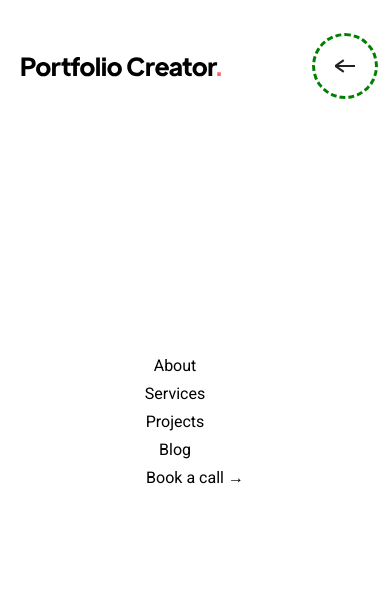
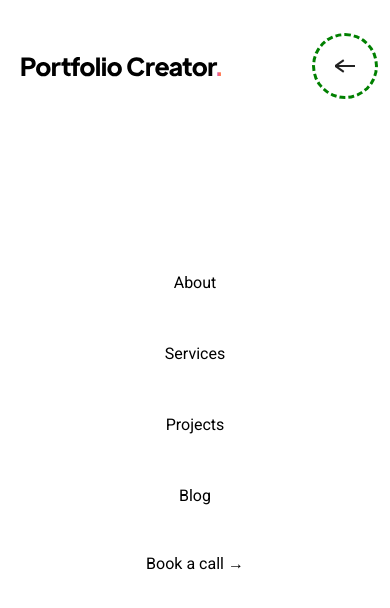
Before and after one commit to Usmonkul/Porfolio-creator, a plain HTML site: page index.html in a window 390 px wide. Both pictures are taken after a click on the link 345 px from the left and 66 px from the top of the page. Drawn offline with Linux system fonts and the light colour scheme.

Commit message:
add responsive ness to header

```diff
--- a/index.html
+++ b/index.html
@@ -34,7 +34,7 @@
           </a>
         </div>
         <!-- Navigation links -->
-        <ul class="header__nav-list">
+        <ul id="jsNavList" class="header__nav-list">
           <li class="header__list--item">
             <a href="#" class="header__list--link">About</a>
           </li>
--- a/js/main.js
+++ b/js/main.js
@@ -1,6 +1,8 @@
 "use strict";
 const hamBtn = document.querySelector(".menu-btn");
+const elNavList = document.getElementById("jsNavList");
 hamBtn.addEventListener("click", function (e) {
   e.preventDefault;
   this.classList.toggle("menu-btn_active");
+  elNavList.classList.toggle("active");
 });
--- a/scss/layout/_header.scss
+++ b/scss/layout/_header.scss
@@ -22,6 +22,7 @@
     padding: 0;
     margin: 0;
     @include respond(tab-port) {
+      visibility: hidden;
       position: absolute;
       top: 50%;
       left: 50%;
@@ -29,10 +30,18 @@
       flex-direction: column;
     }
   }
+  .active {
+    visibility: visible;
+  }
   &__list--item {
     list-style: none;
     &:not(:last-child) {
       margin-right: 4rem;
+      @include respond(tab-port) {
+        margin-right: 0;
+        margin-bottom: 40px;
+        font-size: 20px;
+      }
     }
   }
   &__list--link {
```
Also changed, not shown: css/main.css, 1 other file.
